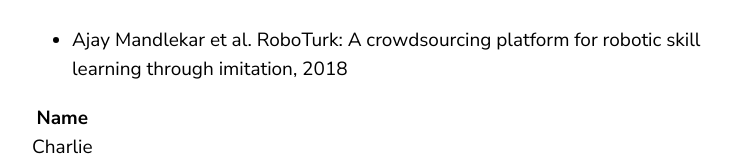
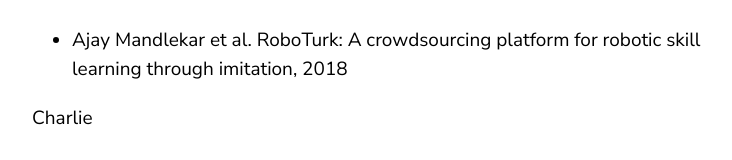
Before and after one commit to jluis9796/jluis9796.github.io, a Jekyll site: the page built from _posts/2020-05-24-telexistence.markdown, in a window 1280 px wide and 900 px high, scrolled down 1890 px. Shown: the part 737-897 px from the top of the window, without its empty margins (68-800 px from the left). Built offline with Jekyll 4.4.1, drawn with Linux system fonts in a browser that asks for light colours; after the commit the page ends 2760 px from its top, so only the background shows below that.

Commit message:
Update 2020-05-24-telexistence.markdown

```diff
--- a/_posts/2020-05-24-telexistence.markdown
+++ b/_posts/2020-05-24-telexistence.markdown
@@ -49,11 +49,6 @@ MHD Yamen Saraiji. Beyond Presence - A telexistence toolkit for augmenting body
 * Ajay Mandlekar et al. RoboTurk: A crowdsourcing platform for robotic skill learning through imitation, 2018
 
 <table>
-  <thead>
-    <tr>
-      <th>Name</th>
-    </tr>
-  </thead>
   <tbody>
     <tr>
       <td>Charlie</td>
```
